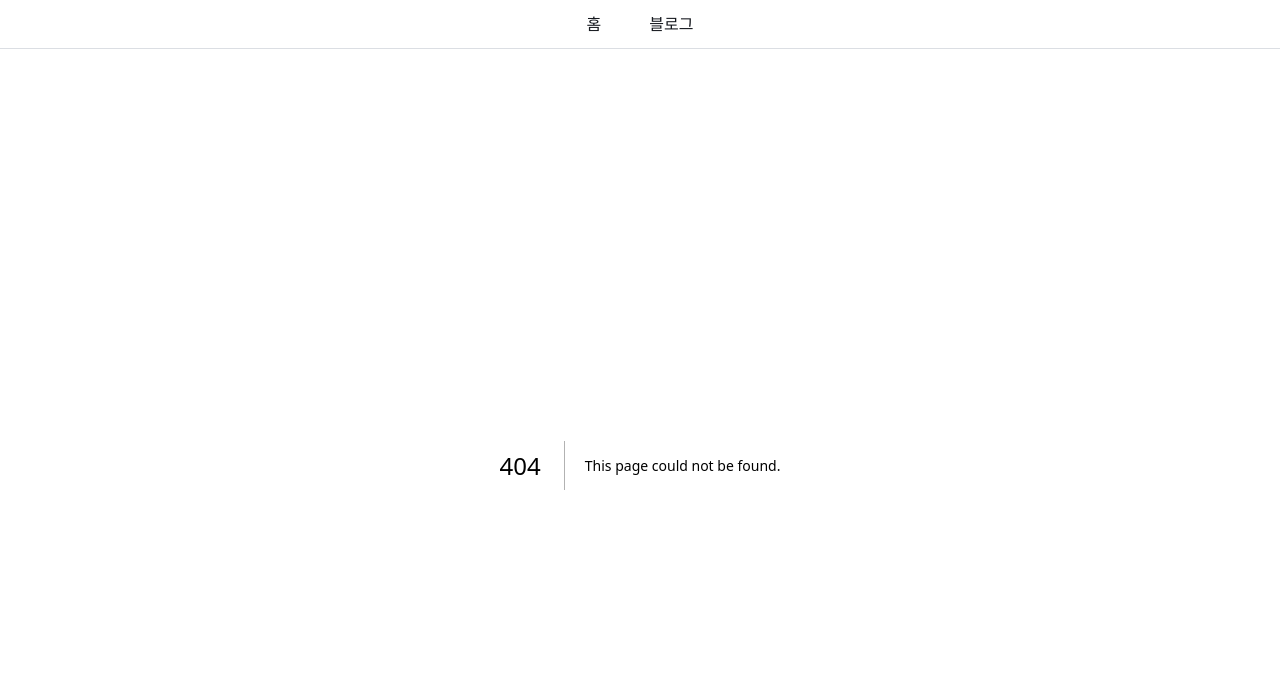
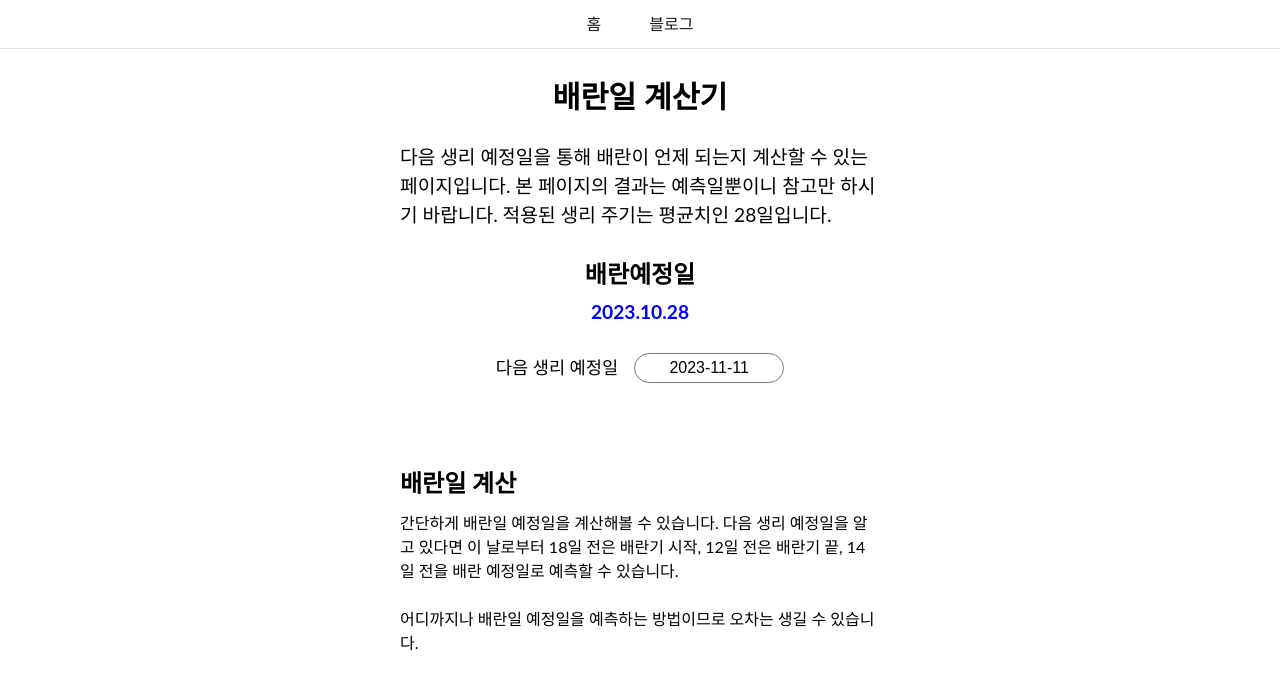
Before and after one commit to zziri/app, a Next.js app: page /calculator/ovulation in a window 1280 px wide. Before the commit this address had no page. Shown: the top 690 px of the page. Built offline with nearby package versions, Linux system fonts and the light colour scheme.

Commit message:
[dev/cal-ovul] 배란일 계산기 (#48)

```diff
--- /dev/null
+++ b/src/components/common/BasicInput.tsx
@@ -0,0 +1,13 @@
+import { styled } from "styled-components";
+
+const BasicInput = styled.input`
+  font-size: 1.2rem;
+  border-radius: 1.5rem;
+  border-width: 0.1rem;
+  border-style: solid;
+  padding-top: 0.5rem;
+  padding-bottom: 0.5rem;
+  text-align: center;
+`;
+
+export default BasicInput;
--- a/src/components/common/ShareButton.tsx
+++ b/src/components/common/ShareButton.tsx
@@ -1,6 +1,5 @@
 import { useNotice } from "@/hooks";
 import copy from "copy-to-clipboard";
-import { usePathname, useSearchParams } from "next/navigation";
 import styled from "styled-components";
 
 const Wrapper = styled.div`
--- /dev/null
+++ b/src/data/ovulation/index.tsx
@@ -0,0 +1,20 @@
+import Article from "@/types/Article";
+
+const ovulationArticleList: Array<Article> = [
+  {
+    subtitle: '배란일 계산',
+    contents: (
+      <>
+        <article>
+          간단하게 배란일 예정일을 계산해볼 수 있습니다. 다음 생리 예정일을 알고 있다면 이 날로부터 18일 전은 배란기 시작, 12일 전은 배란기 끝, 14일 전을 배란 예정일로 예측할 수 있습니다.
+          <br /><br />
+          어디까지나 배란일 예정일을 예측하는 방법이므로 오차는 생길 수 있습니다.
+        </article>
+      </>
+    ),
+  },
+]
+
+export {
+  ovulationArticleList,
+}
--- a/src/pages/calculator/height/_components/HeightBody.tsx
+++ b/src/pages/calculator/height/_components/HeightBody.tsx
@@ -16,6 +16,7 @@ const Input = styled.input`
   padding-top: 0.8rem;
   padding-bottom: 0.8rem;
   border-radius: 1rem;
+  border-style: solid;
   &::placeholder {
     font-weight: bold;
   }
--- /dev/null
+++ b/src/pages/calculator/ovulation/_components/Body.tsx
@@ -0,0 +1,99 @@
+import BasicInput from "@/components/common/BasicInput";
+import styled from "styled-components";
+import { ChangeEvent, KeyboardEvent, useState } from 'react';
+import { format, subDays } from "date-fns";
+
+const ResultContents = styled.div`
+  display: flex;
+  flex-direction: row;
+  justify-content: center;
+  gap: 1rem;
+  padding-top: 1rem;
+  padding-bottom: 1rem;
+`;
+
+const ResultContent = styled.div`
+  display: flex;
+  flex-direction: column;
+  text-align: center;
+  gap: 1rem;
+  /* border: 1px solid black; */
+`;
+
+const Header = styled.h3`
+  font-weight: bold;
+  font-size: 1.5rem;
+`;
+
+const Result = styled.text`
+  font-size: 1.2rem;
+  font-weight: bold;
+  color: blue;
+`;
+
+const InputWrapper = styled.div`
+  display: flex;
+  flex-direction: row;
+  gap: 1rem;
+  justify-content: center;
+  align-items: center;
+  /* border: 1px solid black; */
+`;
+
+const Label = styled.label`
+  font-size: 1.1rem;
+`;
+
+const Input = styled(BasicInput)`
+  max-width: 9rem;
+  padding-top: 0.3rem;
+  padding-bottom: 0.3rem;
+  font-size: 1rem;
+`;
+
+const getOvulationDate = (menstruationDate: Date) => {
+  return format(subDays(menstruationDate, 14), 'yyyy.MM.dd');
+}
+
+const Body = () => {
+  const [baseDate, setBaseDate] = useState<Date>(new Date());
+  const [value, setValue] = useState<string>(format(baseDate, 'yyyy-MM-dd'));
+
+  const handleKeyDown = (e: KeyboardEvent<HTMLInputElement>) => {
+    if (e.key === 'Backspace' || e.key === 'Delete') {
+      setValue(val => val.substring(0, val.length));
+    }
+  };
+
+  const changeDate = (e: ChangeEvent<HTMLInputElement>) => {
+    let newValue = e.target.value.replace(/\D/g, '');
+    if (newValue.length > 4) {
+      newValue = newValue.substring(0, 4) + '-' + newValue.substring(4);
+    }
+    if (newValue.length > 7) {
+      newValue = newValue.substring(0, 7) + '-' + newValue.substring(7);
+    }
+    newValue = newValue.slice(0, 10);
+    setValue(newValue);
+    if (newValue.length === 10) {
+      setBaseDate(new Date(newValue));
+    }
+  }
+
+  return (
+    <>
+      <ResultContents>
+        <ResultContent>
+          <Header>배란예정일</Header>
+          <Result>{getOvulationDate(baseDate)}</Result>
+        </ResultContent>
+      </ResultContents>
+      <InputWrapper>
+        <Label>다음 생리 예정일</Label>
+        <Input value={value} onChange={changeDate} onKeyDown={handleKeyDown} />
+      </InputWrapper>
+    </>
+  );
+}
+
+export default Body;
--- /dev/null
+++ b/src/pages/calculator/ovulation/index.tsx
@@ -0,0 +1,29 @@
+import Description from "@/components/common/Description";
+import SeoArticle from "@/components/common/SeoArticle";
+import SeoHead from "@/components/common/SeoHead";
+import Title from "@/components/common/Title";
+import { ovulationArticleList } from "@/data/ovulation";
+import Body from "./_components/Body";
+
+const title = '배란일 계산기';
+const description = `
+다음 생리 예정일을 통해 배란이 언제 되는지 계산할 수 있는 페이지입니다.
+본 페이지의 결과는 예측일뿐이니 참고만 하시기 바랍니다.
+적용된 생리 주기는 평균치인 28일입니다.
+`;
+
+const Height = () => {
+  return (
+    <>
+      <SeoHead
+        title={title}
+        description={description} />
+      <Title title={title} />
+      <Description content={description} />
+      <Body />
+      <SeoArticle list={ovulationArticleList} />
+    </>
+  );
+}
+
+export default Height;
--- a/src/pages/index.tsx
+++ b/src/pages/index.tsx
@@ -35,6 +35,10 @@ const links = [
     text: '자녀 예상 키 계산기',
     url: '/calculator/height'
   },
+  {
+    text: '배란일 계산기',
+    url: '/calculator/ovulation'
+  },
 ];
 
 export default function Home() {
```
Also changed, not shown: src/pages/calculator/d-day/_components/DateInput.tsx (+2 -10 lines), 1 other file (tests, documents, lock files or other folders).
